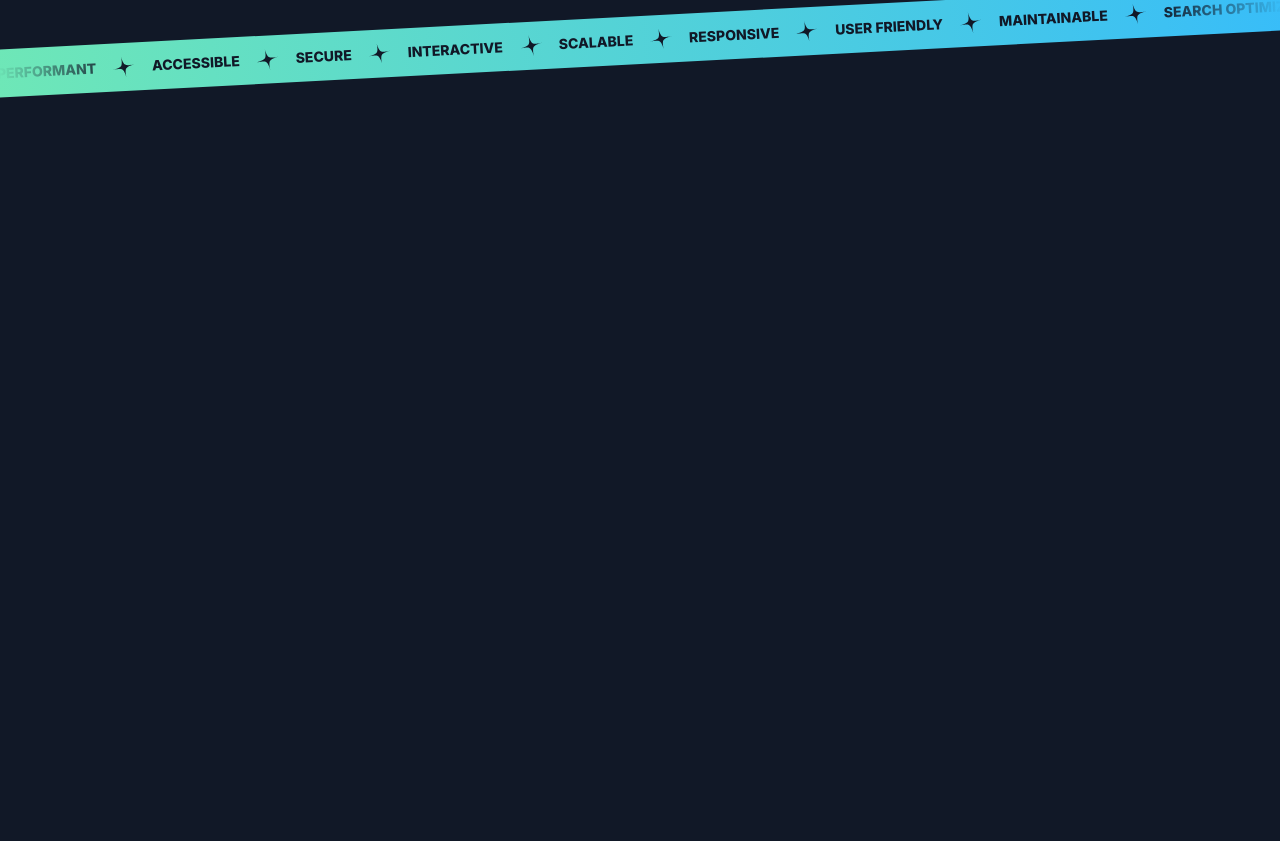
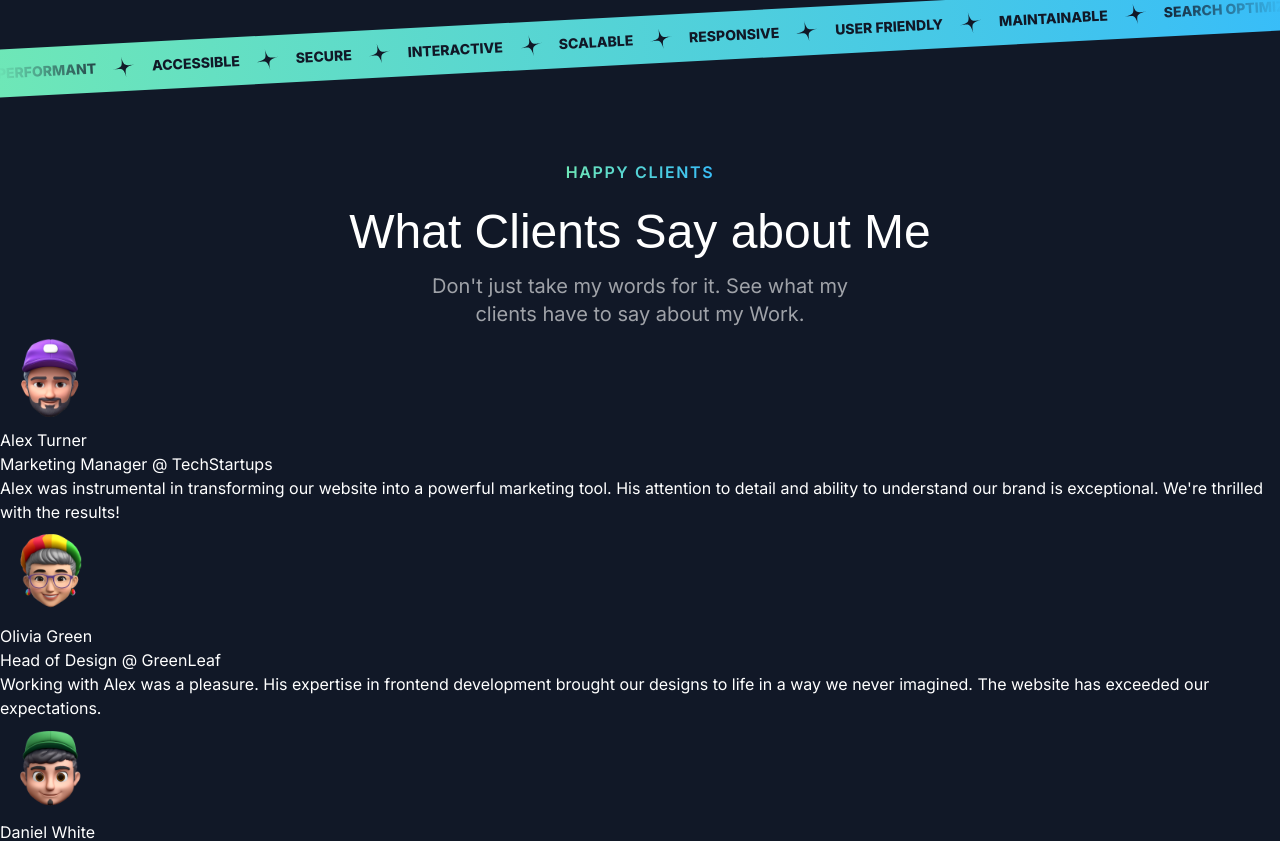
Before and after one commit to Mateennazir/-MateenDiv-, a Next.js app: page / in a window 1280 px wide. Shown: the part 3000-3841 px from the top of the page. Before the commit the page ends 3160 px from the top, so only its background shows below. Built offline with nearby package versions, Linux system fonts and the light colour scheme; a web font is replaced by a local one.

Commit message:
Setting up the environment for Testimonial section

```diff
--- a/src/app/page.tsx
+++ b/src/app/page.tsx
@@ -2,6 +2,7 @@
 import { HeroSection } from "@/sections/Hero";
 import { ProjectsSection } from "@/sections/Projects";
 import { TapeSection } from "@/sections/Tape";
+import { TestimonialsSection } from "@/sections/Testimonials";
 export default function Home() {
   return (
     <div>
@@ -9,6 +10,7 @@
       <HeroSection />
       <ProjectsSection />
       <TapeSection />
+      <TestimonialsSection />
     </div>
   );
 }
--- /dev/null
+++ b/src/components/SectionHeader.tsx
@@ -0,0 +1,25 @@
+export const SectionHeader = ({
+  title,
+  eyebrow,
+  description,
+}: {
+  title: string;
+  eyebrow: string;
+  description: string;
+}) => {
+  return (
+    <>
+      <div className="flex justify-center">
+        <p className="uppercase font-semibold tracking-widest bg-gradient-to-r from-emerald-300 to-sky-400 text-center bg-clip-text text-transparent">
+          {eyebrow}{" "}
+        </p>
+      </div>
+      <h2 className="font-serif text-3xl md:text-5xl text-center mt-6">
+        {title}{" "}
+      </h2>
+      <p className="text-center md:text-lg lg:text-xl text-white/60 mt-4 max-w-md mx-auto">
+        {description}{" "}
+      </p>
+    </>
+  );
+};
--- a/src/sections/Testimonials.tsx
+++ b/src/sections/Testimonials.tsx
@@ -3,6 +3,8 @@
 import memojiAvatar3 from "@/assets/images/memoji-avatar-3.png";
 import memojiAvatar4 from "@/assets/images/memoji-avatar-4.png";
 import memojiAvatar5 from "@/assets/images/memoji-avatar-5.png";
+import { SectionHeader } from "@/components/SectionHeader";
+import Image from "next/image";
 
 const testimonials = [
   {
@@ -38,5 +40,25 @@
 ];
 
 export const TestimonialsSection = () => {
-  return <div>Testimonials Section</div>;
+  return (
+    <div>
+      <SectionHeader
+        eyebrow="Happy Clients"
+        title="What Clients Say about Me"
+        description="  Don't just take my words for it. See what my clients have to say about
+        my Work."
+      />
+
+      <div>
+        {testimonials.map((testimonial) => (
+          <div key={testimonial.name}>
+            <Image src={testimonial.avatar} alt={testimonial.name} />
+            <div>{testimonial.name} </div>
+            <div>{testimonial.position}</div>
+            <p>{testimonial.text}</p>
+          </div>
+        ))}
+      </div>
+    </div>
+  );
 };
```
